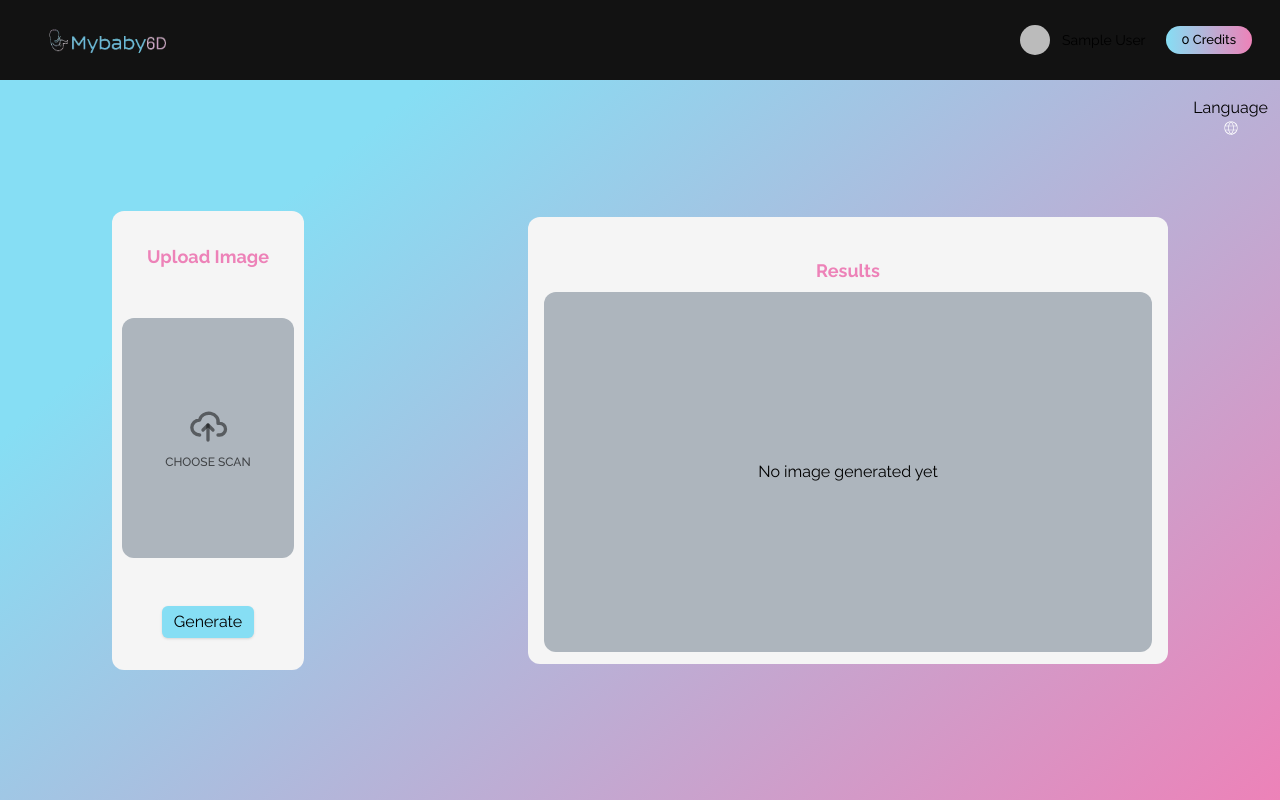
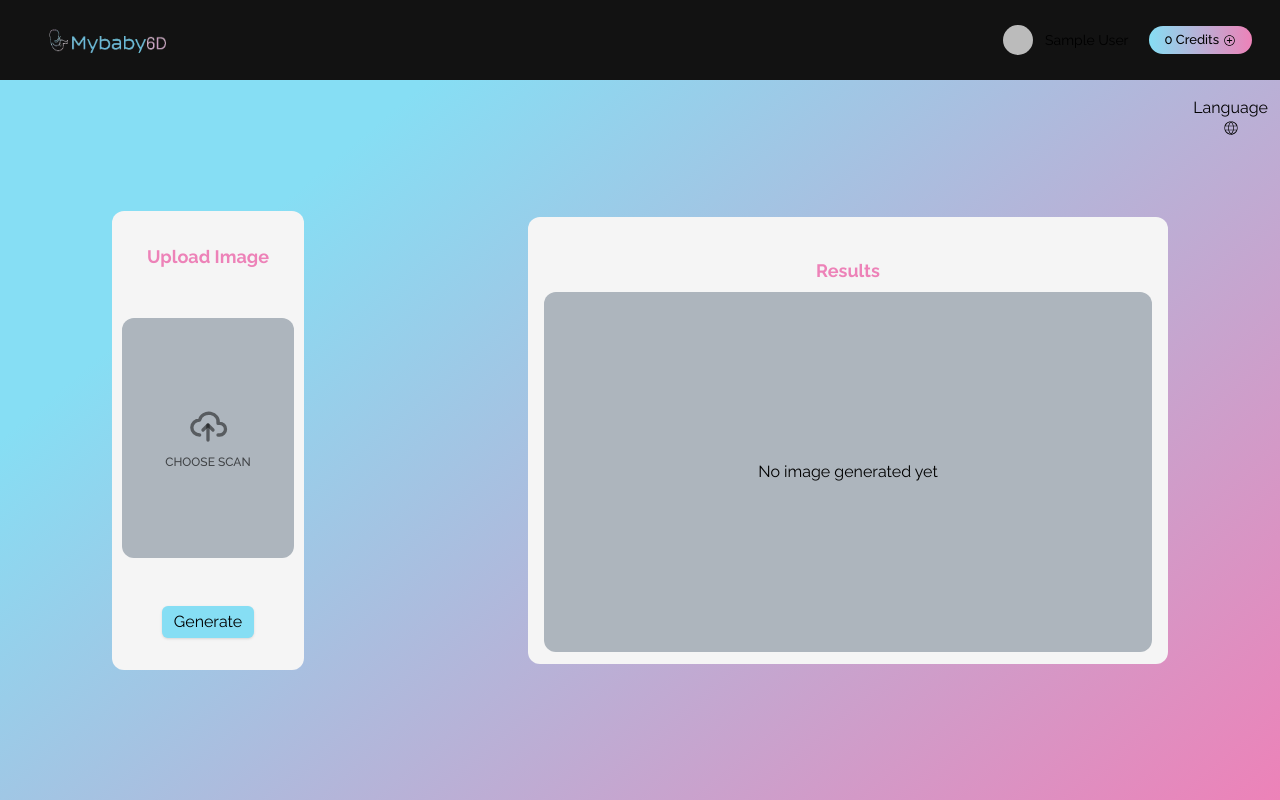
Before and after one commit to Am4n-Ull4h/MyBaby6D_NextJS_Project, a Next.js app: page /upload in a window 1280 px wide. Shown: the top 800 px of the page. Built offline with nearby package versions, Linux system fonts and the light colour scheme; no server answers; the database is empty; sample sign-in values are in the browser's storage.

Commit message:
Added translator

```diff
--- a/src/app/layout.js
+++ b/src/app/layout.js
@@ -59,9 +59,9 @@ export default function RootLayout({ children }) {
       <body className={inter.className}>
         {/* Language switcher */}
         <div className="absolute text-center  right-3 top-[12vh]">
-            <p>Language</p>
-        <div id="google_translate_element" className="text-[#F5F5F5]"></div>
-            <CiGlobe className="text-white block mx-auto"/>
+            <p className="text-black">Language</p>
+        <div id="google_translate_element" ></div>
+            <CiGlobe className="text-black block mx-auto"/>
 
         </div>
         <Suspense fallback={null}>
--- a/src/app/page.js
+++ b/src/app/page.js
@@ -44,7 +44,7 @@ export default function Home() {
               Upload 3D Ultrasound Images
             </button>
           </div>
-          <div className="lg:h-[80vh] h-[50vh] w-[80%] mx-auto md:p-7 p-3 bg-[#121212] rounded-3xl shadow-sm">
+          <div className="lg:h-[80vh] md:h-[50vh] h-[40vh] w-[80%] mx-auto md:p-7 p-3 bg-[#121212] rounded-3xl shadow-sm">
             <img src="./UltraSound.png" className="h-full w-full" alt="" />
           </div>
         </div>
--- a/src/app/upload/UploadNavbar.jsx
+++ b/src/app/upload/UploadNavbar.jsx
@@ -6,6 +6,8 @@ import { MdCancelPresentation } from "react-icons/md";
 import { auth } from "@/app/firebase/config";
 import { useAuthState } from "react-firebase-hooks/auth";
 import { getDatabase, ref, onValue } from "firebase/database"; // Import Realtime Database methods
+import { IoIosAddCircleOutline } from "react-icons/io";
+
 
 function Navbar() {
   const [userProfilePic, setUserProfilePic] = useState('./user.png');
@@ -44,11 +46,12 @@ function Navbar() {
             alt=""
           />
         </div>
+        {/* <Link href='/' className="ms-1" >Home</Link> */}
         <div className="sm:flex items-center hidden">
           <img src={userProfilePic} className="h-[30px] w-[30px] rounded-full" alt="" />
           <p className="ms-3 text-[14px]">{user?.displayName || randomName}</p>
-          <div className="GradientBG2 rounded-full px-4 py-1 ms-5 text-[#000000] text-[13px] font-medium">
-            {credits} Credits
+          <div className="GradientBG2 rounded-full px-4 py-1 ms-5 text-[#000000] text-[13px] font-medium flex items-center">
+            {credits} Credits <Link href='/payment' className="ms-1" ><IoIosAddCircleOutline /></Link>
           </div>
         </div>
 
--- a/src/app/upload/page.js
+++ b/src/app/upload/page.js
@@ -9,6 +9,7 @@ import { useRouter } from 'next/navigation';
 import { toast, ToastContainer } from "react-toastify";
 import "react-toastify/dist/ReactToastify.css"; // Import CSS for styling
 import { deductCredit } from "@/app/firebase/DeductCredit";  // Import the deductCredit function
+
 
 const UploadNav = lazy(() => import('./UploadNavbar'));
 
@@ -47,17 +48,22 @@ function UploadPage() {
             // Check if the user has enough credits
             const hasCredits = await deductCredit(user.uid);
             if (!hasCredits) {
-                toast.error("Please purchase credits", {
-                    position: "top-right",
-                    autoClose: 5000,
-                    hideProgressBar: false,
-                    closeOnClick: true,
-                    pauseOnHover: true,
-                    draggable: true,
-                    progress: undefined,
-                  });
+                // toast.error("Please purchase credits", {
+                //     position: "top-right",
+                //     autoClose: 5000,
+                //     hideProgressBar: false,
+                //     closeOnClick: true,
+                //     pauseOnHover: true,
+                //     draggable: true,
+                //     progress: undefined,
+                //   });
                 setLoadingState(false);
-                return;
+
+                setTimeout(() => {
+                 router.push('/payment');
+
+                }, 4000);
+                // return;
             }
 
             // Step 1: Upload the image to Firebase storage and get the URL
```
